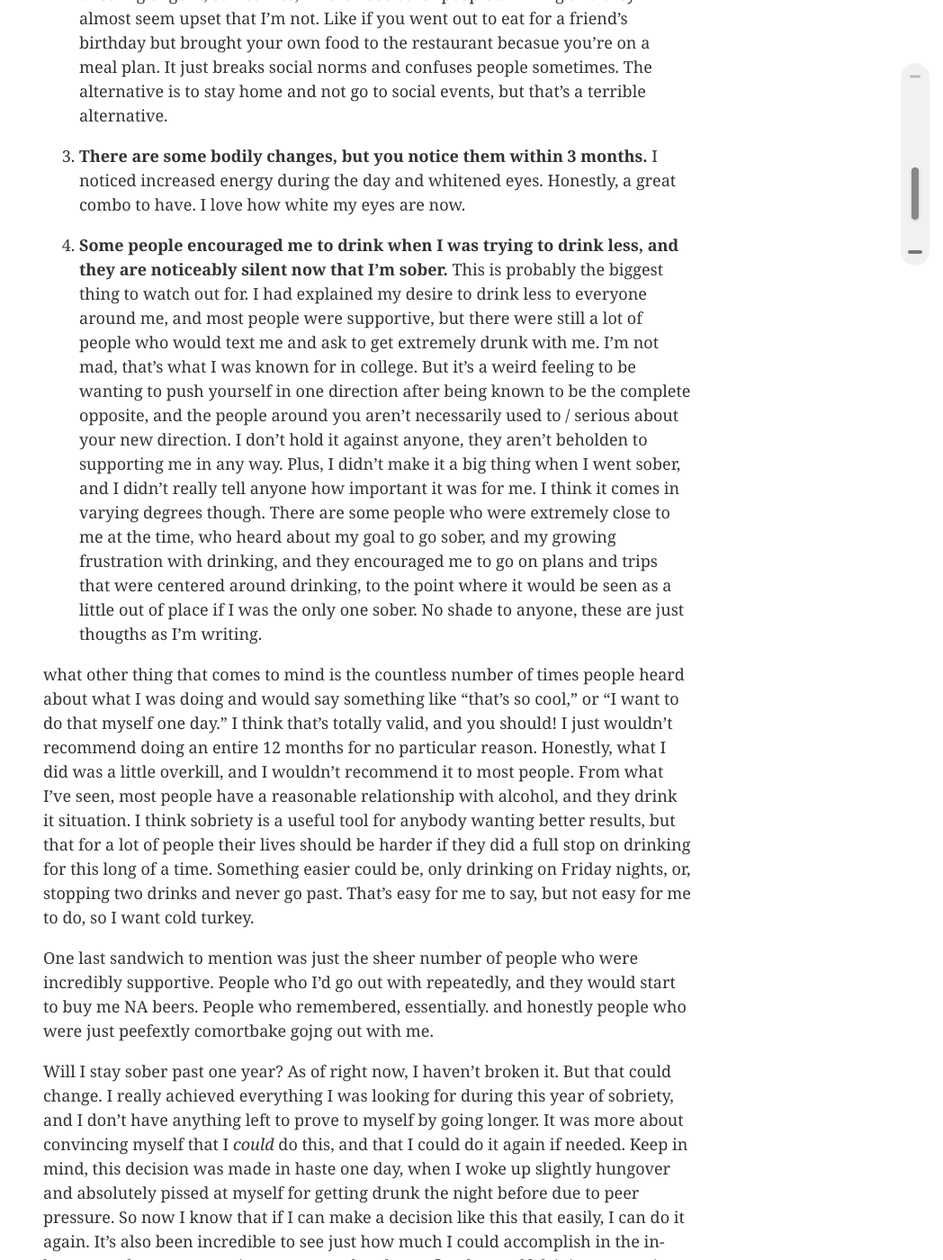
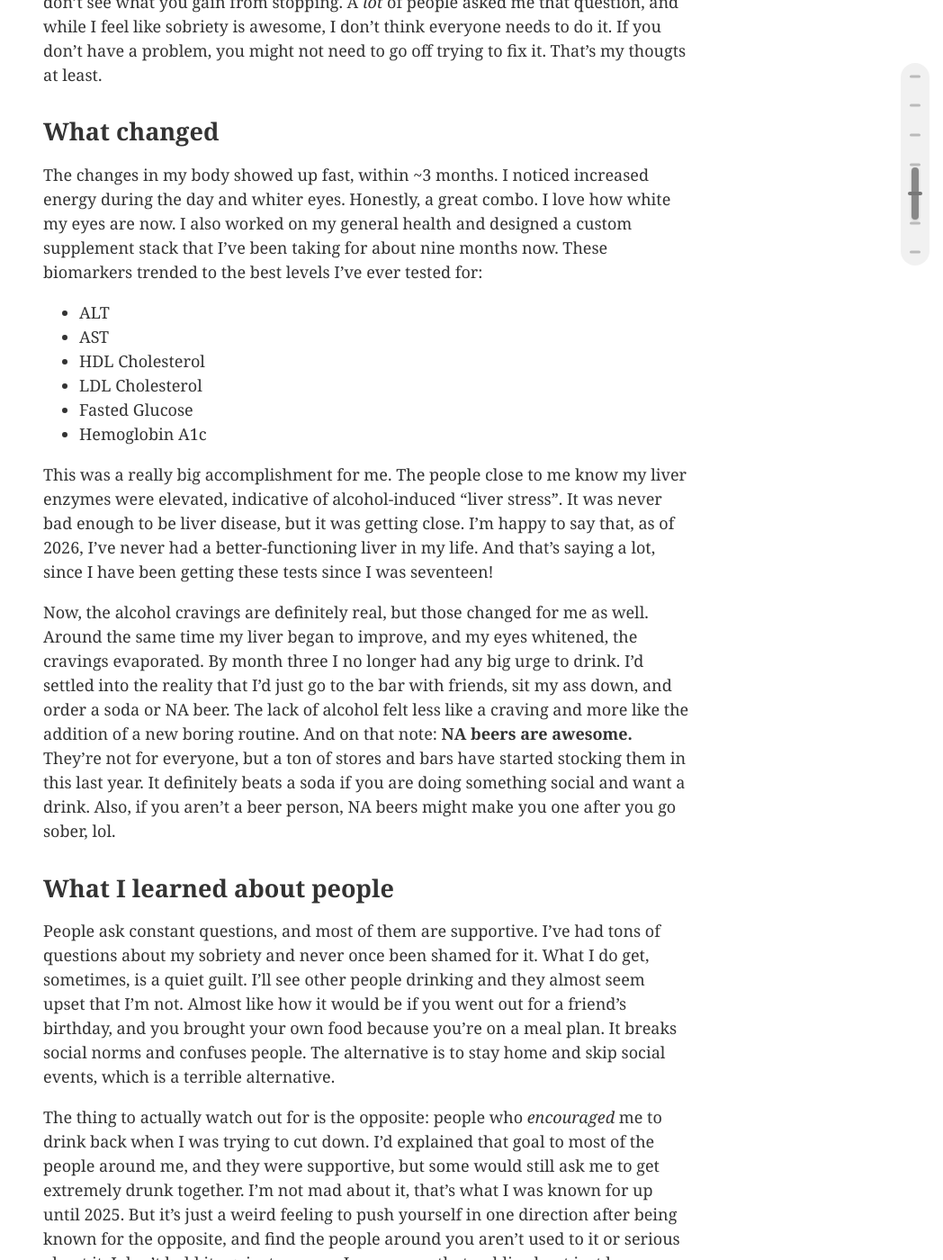
Before and after one commit to 0sps/sull1van.com, a Jekyll site: the page built from _posts/2026-07-04-thoughts-on-a-year-sober.md, in a window 1280 px wide and 1400 px high, scrolled down 2415 px. Shown: the whole window at 90% size, without its empty margins (232-1280 px from the left). Built offline with Jekyll 4.4.1, drawn with Linux system fonts in a browser that asks for light colours; some of the changed text lies outside the part shown.

Commit message:
new sarticle

```diff
--- a/_posts/2026-07-04-thoughts-on-a-year-sober.md
+++ b/_posts/2026-07-04-thoughts-on-a-year-sober.md
@@ -7,63 +7,81 @@
 
 One full year! Crazy to say it. Today officially marks one year since I went sober.
 
-
-
 ## The rules of my sobriety
 
-Going sober was pretty daunting at first. I didn't really know what was in the bounds versus out of the bounds of being sober. It sounds easy on the surface, but technicalities quickly arise. For example, what if I drink a "Non-alcoholic" beer that actually has 0.1% or 0.5% alcohol?
+Going sober was pretty daunting at first. I didn't really know what was in the bounds vs. out of the bounds of being sober. It sounds easy on the surface, but technicalities quickly arose as I got into it. For example, what if I drink a "non-alcoholic" beer that actually has 0.1% or 0.5% alcohol?
 
-After some thinking, I decided that the goal of my sobriety wasn't to win a war with the universe and to banish all traces of alcohol molecules from my body. Instead, it was to avoid consuming anything that would get me drunk. To that end, I made some rules:
-1. If it's labeled "NA", meaning 0.5% or less, I could drink it.
-2. If something had true alcohol, I counted it as breaking sobriety if I swallowed it. Dipping my tongue to taste a friend's espresso martini is fine.
+At first, I was REALLY strict with it. But after some time, I realized that the 1 drop of alcohol inside an NA beer was never the problem I was trying to escape. I was literally just trying to stop getting drunk. So I made some rules:
+1. If it's labeled "NA" (0.5% alcohol or less), I could drink it.
+2. If something had true alcohol, I counted it as breaking sobriety if I swallowed it.
 
+That meant that the small alcohol my body got from drinking one of the NA beers was fine, and dipping my tongue to taste a friend's espresso martini is also fine (provided I didn't actually drink it).
 
-You might be saying these are permissive rules, and I'd say that's fine. They worked for me. I was never in the territory of life-or-death alcoholism, so I didn't feel like my sobriety needed to be as strict. Plus, the amount consumed from an NA Corona at 0.1% alcohol is so little, you can't feel it. That's why they call them NA.
+You might be saying these are permissive rules, and I'd say that's fine. They worked for me. I was never in the territory of life-or-death alcoholism, so I didn't feel like my sobriety needed to be as strict. To those points above, I'm happy to say that I abided by them in totality for this whole year. I never once swallowed anything from an alcoholic beverage, I was never once drunk or buzzed in any way, and the only thing I ever drank aside from soda was an NA beer.
 
+---
 
-Another tenant of my sobriety that it was actually threefold. It included **weed, nicotine, and alcohol**. To be honest, I don't know of anyone who went sober from all 3 at the same time. But I do know of plenty of people who don't do any of these things, so I'm not special. I just wanted to make it more of a true sobriety for me since I knew I would get high every once in a while. The nicotine part was just added bonus, I've never been into nicotine so going sober wasn't a challenge.
+Another tenet of my sobriety was that it was actually threefold. It included **weed, nicotine, and alcohol**. To be honest, I don't know anyone who went sober from all three at the same time. But I know plenty of people who don't do any of these things, so I'm not special. I just wanted to make it a true sobriety for me, since I knew I'd get high every once in a while otherwise. The nicotine part was bonus. I've never been into nicotine, so going sober from it wasn't really my challenge.
 
+## Just go longer
 
-So while my sobriety was threefold, it was only acoohol that scared me. I told my parents and my freidns that I was doing it for two months, just to see where things go. I didn't commit to longer because I didn't think I could **do** it any longer.
+So while my sobriety was threefold, it was only alcohol that scared me. I told my parents and my friends I was doing it for two months, to see where things went. I didn't commit to going longer because I genuinely did not think it was possible. It seemed like the probability of relapse within two months was insanely high.
 
-As I neared the halfway mark, I caught up with a friend and received what might be the single greatest piece of advice I heard throughout this entire journey. I told him the situation, and that I was going sober for two months.
+But we're here, so that definitely wasn't the case. It really started to take shape as I neared the halfway mark. One weekend I caught up with a friend, who offered what might be the single greatest piece of advice I heard throughout this entire journey.
 
-He asked why I had settled on two months.
+We got into chatting and I explained the sobriety and my two-month goal. He had been sober his entire life, and so he asked why I settled on two months.
 
-"I don't kmow," I said, "I just thought that's the most I could do."
+"I don't know," I said. "I just thought that's the most I could do."
 
-"Why don't you just try to go longer?"
+And then, this:
 
+*"Why don't you just try to go longer?"*
 
 Sometimes you really just need someone to say the obvious thing.
 
-Just go longer. That's exactly what I did. As I approached the two month mark, I said I would extend to six months. At six months, I was convinced I could do twelve. And here we are, twelve months later. It's crazy.
+Just go longer. That's exactly what I did. As I approached the two-month mark, I said I'd extend it to six months. Then at six months, I was convinced I could do twelve. And here we are, twelve months later. It's crazy.
+
+## What I actually miss
+
+Here's the thing I keep coming back to: I don't miss being *drunk*. I miss that nice buzz that comes after one, maybe two drinks. I think back to college days, and how often I would go out, and while all of that was a lot of fun, I don't miss it. I know what's waiting for me at the bottom of a bottle of something strong, and it's a nasty hangover. Near the start of my sobriety, I could feel the hangovers kick in *while* I was still drunk. So drinking heavily has completely lost its appeal. But that nice state where you have the tiniest buzz from a drink THAT is the state I miss.
+
+That's been the center of this whole year. Not having alcohol is fine, I'll live, but I'd like to experience it again. Social commitments took on a flatter feeling - not significantly worse or anything, just... 10% less excitement, I'd say. The moments I miss are pretty specific and infrequent. You're at someone's house, out on a date, at a birthday dinner, etc. and one drink would be perfect to soften the mood.
+
+But the vast majority of drinking? No. Going 100% sober is a great way to realize that most times you REALLY drank, you didn't need to. the 4+ drink kind of nights. Good riddance to those.
 
 
+And this is why I wouldn't recommend going fully sober to most people. There's something to be said for having the opportunity to use things like alcohol when you want them. Same way you might want a sweet treat every once in a while, or maybe you want to have a a three-coffee day at work. In the same way, you might opt for a drink or two while you're out. For people who only drink occasionally, I don't see what you gain from stopping. A *lot* of people asked me that question, and while I feel like sobriety is awesome, I don't think everyone needs to do it. If you don't have a problem, you might not need to go off trying to fix it. That's my thougts at least.
 
-Some reflections on this past year:
+## What changed
 
-1. **Going sober isn't for everyone, and I honestly wouldn't recommend it long term.** There is something to be said about having the opportunity to use substances when you need them. For example, a sweet treat every once in a while. A three-coffee day. A drink or two while you're out at the bar. I think that, for most people, you stand more to lose than to gain if you give up drinking for the rest of your life. Personally I have no desire to smoke weed or take nicotine, but alcohol is something I do miss. Going out on dates is a little more somber, and nights at the bars with friends have a more flat feeling to them. I don't miss being **drunk**, I miss the nice buzz that comes after two drinks. I know what's waiting for me at the bottom of a bottle, and it's not good. But near the top, just a shot or two in, THAT is the state that I miss. It's electric. I plan to return to it one day.
+The changes in my body showed up fast, within ~3 months. I noticed increased energy during the day and whiter eyes. Honestly, a great combo. I love how white my eyes are now. I also worked on my general health and designed a custom supplement stack that I've been taking for about nine months now. These biomarkers trended to the best levels I've ever tested for:
+- ALT
+- AST
+- HDL Cholesterol
+- LDL Cholesterol
+- Fasted Glucose
+- Hemoglobin A1c
 
-2. **Alcohol cravings are real, but they go away after three months.** By month three I no longer had the constant urge to drink. I'd settled in to the reality that I would go to the bar with my friends, sit my ass down, and order that soda or NA beer. Honestly the lack of alcohol feels more like the addition of 'boring' into my life than having a craving now.
+This was a really big accomplishment for me. The people close to me know my liver enzymes were elevated, indicative of alcohol-induced "liver stress". It was never bad enough to be liver disease, but it was getting close. I'm happy to say that, as of 2026, I've never had a better-functioning liver in my life. And that's saying a lot, since I have been getting these tests since I was seventeen!
 
-3.**NA Beers are awesome. If you aren't a beer person, you might be after you go sober.** Look, they're not for everyone. Especially if you are the type of person who might be swayed to drink MORE if you go back to regular beer. But I love the concept of NA beers. They've come out in droves this past year, and I'm seeing more and more bars carry them. They make it easy to join my friends and have something to hold that's not a soda.
-
-4. **You realize that most times you drank, you didn't need to.** Again, I don't miss being drunk. The nights I go out with my friends and DD while they get trashed, I legitimiately have no desire to redo that night and drink. I just miss those nice moments that happen about once a month, where you're at someone's house or maybe at a bar, and one drink would be perfect to soften the mood. THAT'S what I miss. But the vast majority of drinking, no. Good riddance.
-
-5. **People constantly ask questions. Some of those people are supportive.** Some being the operating word here. I've had tons and tons of questions about my sobriety, and never once had someone shame me for it. But what I do get is a feeling of guilt, sometimes, where I see other people drinking and they almost seem upset that I'm not. Like if you went out to eat for a friend's birthday but brought your own food to the restaurant becasue you're on a meal plan. It just breaks social norms and confuses people sometimes. The alternative is to stay home and not go to social events, but that's a terrible alternative.
-
-6. **There are some bodily changes, but you notice them within 3 months.** I noticed increased energy during the day and whitened eyes. Honestly, a great combo to have. I love how white my eyes are now.
-
-7. **Some people encouraged me to drink when I was trying to drink less, and they are noticeably silent now that I'm sober.** This is probably the biggest thing to watch out for. I had explained my desire to drink less to everyone around me, and most people were supportive, but there were still a lot of people who would text me and ask to get extremely drunk with me. I'm not mad, that's what I was known for in college. But it's a weird feeling to be wanting to push yourself in one direction after being known to be the complete opposite, and the people around you aren't necessarily used to / serious about your new direction. I don't hold it against anyone, they aren't beholden to supporting me in any way. Plus, I didn't make it a big thing when I went sober, and I didn't really tell anyone how important it was for me. I think it comes in varying degrees though. There are some people who were extremely close to me at the time, who heard about my goal to go sober, and my growing frustration with drinking, and they encouraged me to go on plans and trips that were centered around drinking, to the point where it would be seen as a little out of place if I was the only one sober. No shade to anyone, these are just thougths as I'm writing.
-
-
-what other thing that comes to mind is the countless number of times people heard about what I was doing and would say something like "that's so cool," or "I want to do that myself one day." I think that's totally valid, and you should! I just wouldn't recommend doing an entire 12 months for no particular reason. Honestly, what I did was a little overkill, and I wouldn't recommend it to most people. From what I've seen, most people have a reasonable relationship with alcohol, and they drink it situation. I think sobriety is a useful tool for anybody wanting better results, but that for a lot of people their lives should be harder if they did a full stop on drinking for this long of a time. Something easier could be, only drinking on Friday nights, or, stopping two drinks and never go past. That's easy for me to say, but not easy for me to do, so I want cold turkey.
-
-
-One last sandwich to mention was just the sheer number of people who were incredibly supportive. People who I'd go out with repeatedly, and they would start to buy me NA beers. People who remembered, essentially. and honestly people who were just peefextly comortbake gojng out with me.
+Now, the alcohol cravings are definitely real, but those changed for me as well. Around the same time my liver began to improve, and my eyes whitened, the cravings evaporated. By month three I no longer had any big urge to drink. I'd settled into the reality that I'd just go to the bar with  friends, sit my ass down, and order a soda or NA beer. The lack of alcohol felt less like a craving and more like the addition of a new boring routine.
+    And on that note: **NA beers are awesome.** They're not for everyone, but a ton of stores and bars have started stocking them in this last year. It definitely beats a soda if you are doing something social and want a drink. Also, if you aren't a beer person, NA beers might make you one after you go sober, lol.
 
 
 
 
-Will I stay sober past one year? As of right now, I haven't broken it. But that could change. I really achieved everything I was looking for during this year of sobriety, and I don't have anything left to prove to myself by going longer. It was more about convincing myself that I *could* do this, and that I could do it again if needed. Keep in mind, this decision was made in haste one day, when I woke up slightly hungover and absolutely pissed at myself for getting drunk the night before due to peer pressure. So now I know that if I can make a decision like this that easily, I can do it again. It's also been incredible to see just how much I could accomplish in the in-between when I'm not going out on weekends. I refined my self-driving car project, I honed my health and achieved the greated blood test results of my entire life, I worked on a charger project and a half dozen AI-assited vibe coding projects, all in all a lot of stuff. I'm excited to see what comes next.
+## What I learned about people
+
+People ask constant questions, and most of them are supportive. I've had tons of questions about my sobriety and never once been shamed for it. What I do get, sometimes, is a quiet guilt. I'll see other people drinking and they almost seem upset that I'm not. Almost like how it would be if you went out for a friend's birthday, and you brought your own food because you're on a meal plan. It breaks social norms and confuses people. The alternative is to stay home and skip social events, which is a terrible alternative.
+
+The thing to actually watch out for is the opposite: people who *encouraged* me to drink back when I was trying to cut down. I'd explained that goal to most of the people around me, and they were supportive, but some would still ask me to get extremely drunk together. I'm not mad about it, that's what I was known for up until 2025. But it's just a weird feeling to push yourself in one direction after being known for the opposite, and find the people around you aren't used to it or serious about it. I don't hold it against anyone. I was never that public about just how important it was to me.
+
+I'll also say there were _countless_ people who were incredibly supportive. People who'd start buying me my coveted NA beers, and people who were just perfectly comfortable going out with me even if I wasn't drinking. That meant a lot.
+
+## Will I stay sober past one year?
+
+As of right now, I haven't broken sobriety. But that could change. I achieved pretty much everything I was looking for this year, and I don't have anything left to prove to myself by going longer. Now I know that if I can make a decision like this before, I can do it again. It was really about convincing myself that I *could*, and resetting my relationship with alcohol.
+
+It's also been incredible to see how much I could accomplish in the in-between, having repurposed all the weekends I wasn't going out. I refined my self-driving car project. I honed my health and got the best blood test results of my entire life. I worked on a passion project project that graded two dozen phone chargers, continuing a Google engineer's work. I created a half-dozen AI-assisted vibe coding projects, replacing stuff like my Spotify and my workout app with custom-coded alternatives that are 100% free to operate (article coming soon). A lot of stuff.
+
+Anyway, I plan to return to drinking casually one day. But not yet. I'm too curious about what I can build in the meantime.
```
Also changed, not shown: drafts/_drafts-thoughts-on-a-year-sober-RESTRUCTURED.md (added, +91 -0 lines), 2 other files.
